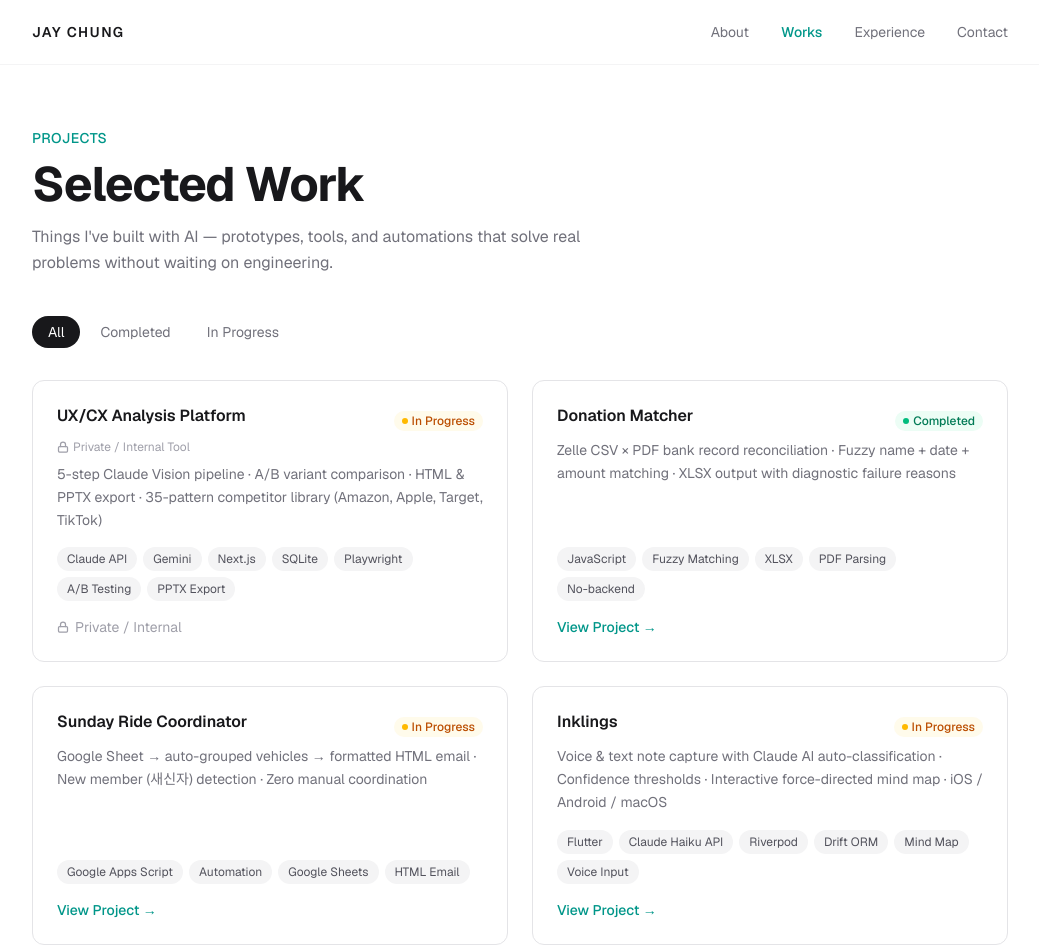
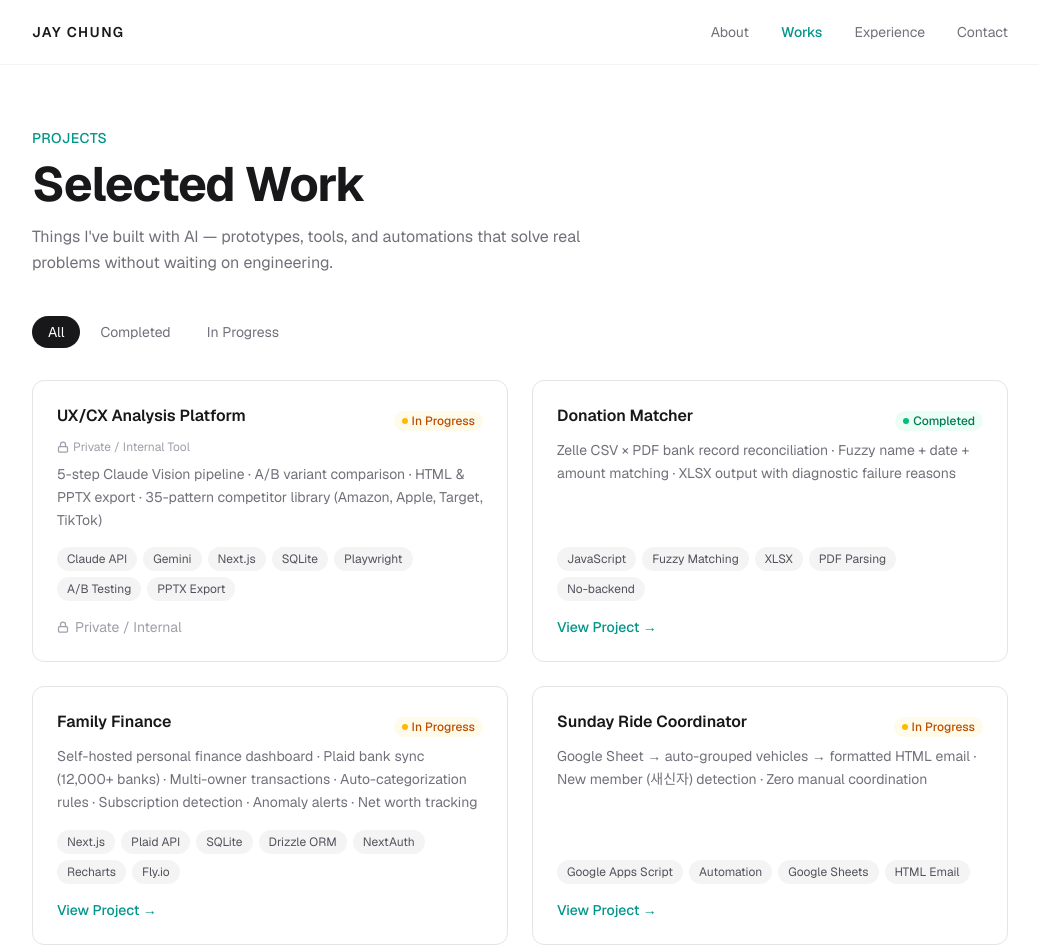
Before and after one commit to trashthejay/jae-portfolio, a Next.js app: page /works in a window 1280 px wide. Shown: the top 952 px of the page, without its empty margins (120-1159 px from the left). Built offline with nearby package versions, Linux system fonts and the light colour scheme.

Commit message:
Add Family Finance project card to Works

```diff
--- a/data/works.ts
+++ b/data/works.ts
@@ -27,6 +27,15 @@ export const works: Project[] = [
     tags: ['JavaScript', 'Fuzzy Matching', 'XLSX', 'PDF Parsing', 'No-backend'],
     link: 'https://github.com/trashthejay/chanyang',
     status: 'completed',
+  },
+  {
+    id: 'family-finance',
+    title: 'Family Finance',
+    description:
+      'Self-hosted personal finance dashboard · Plaid bank sync (12,000+ banks) · Multi-owner transactions · Auto-categorization rules · Subscription detection · Anomaly alerts · Net worth tracking',
+    tags: ['Next.js', 'Plaid API', 'SQLite', 'Drizzle ORM', 'NextAuth', 'Recharts', 'Fly.io'],
+    link: 'https://github.com/trashthejay/family-finance',
+    status: 'in-progress',
   },
   {
     id: 'sunday-ride',
```
